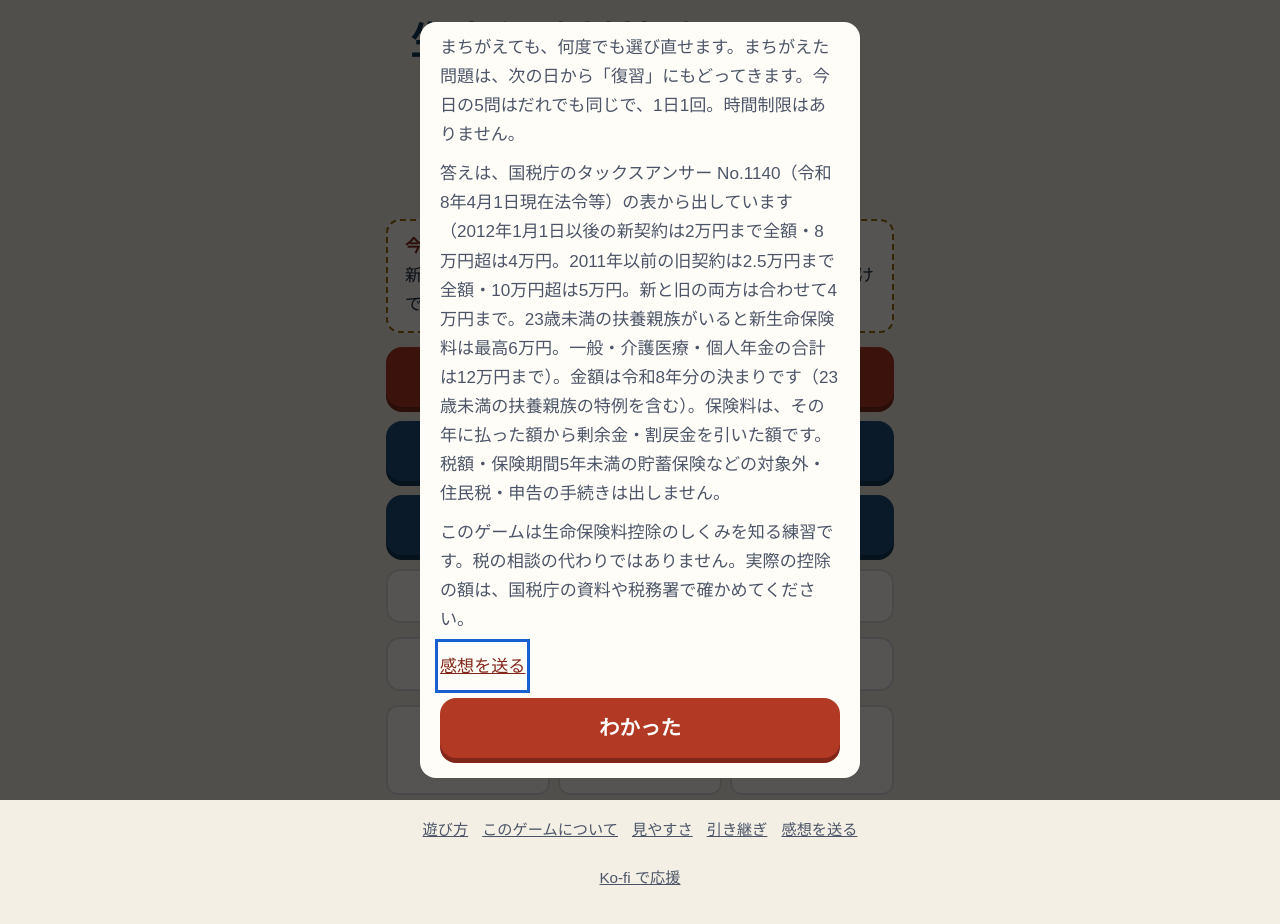
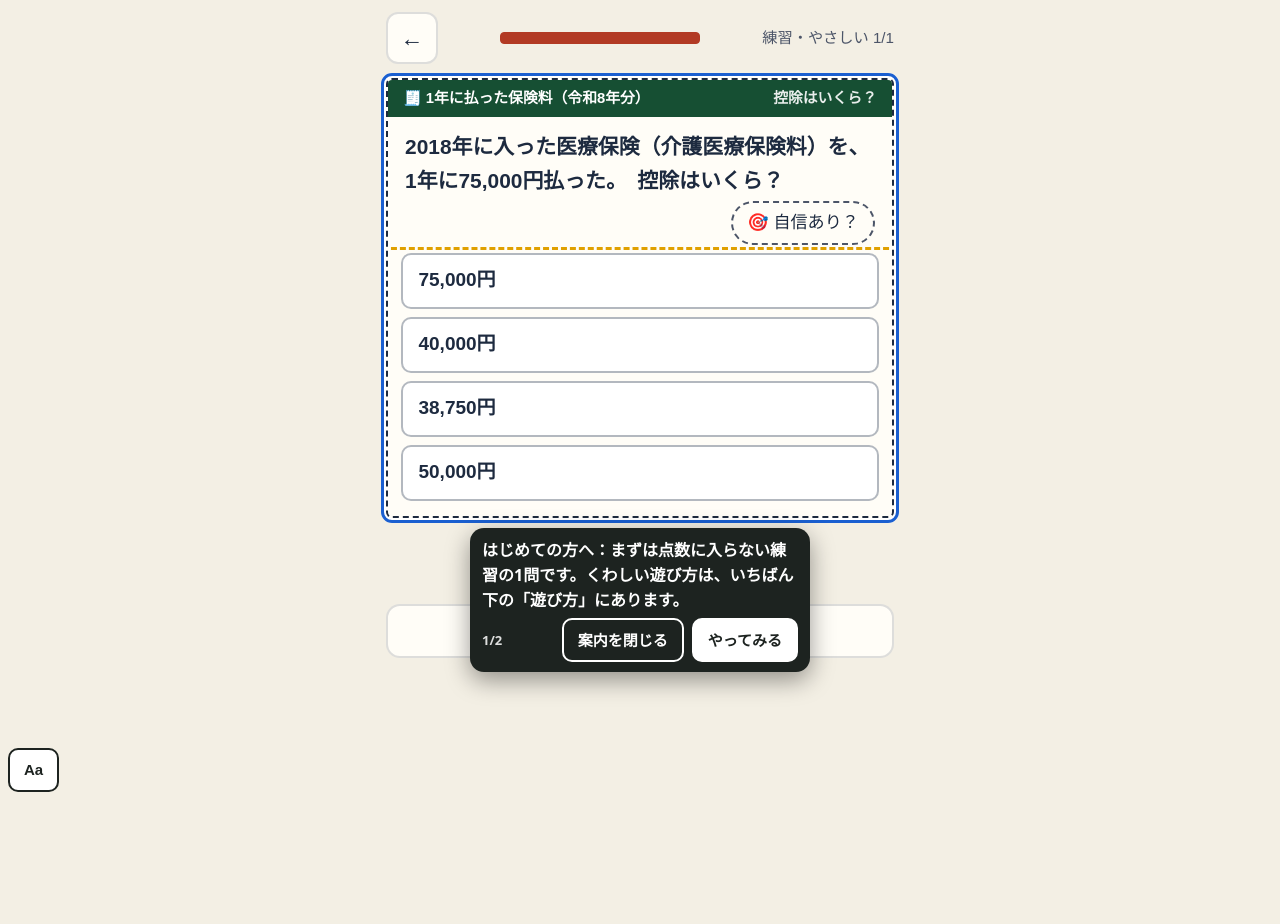
Before and after one commit to satou-aaaaa/seiho-ikura, a plain HTML site: page index.html in a window 1280 px wide. After the commit the page ends 800 px from the top, so only its background shows below. Drawn offline with Linux system fonts and the light colour scheme; a web font is replaced by a local one.

Commit message:
ひな形の共通部品を写す（shared-workflows 67f7985） (#6)
Co-authored-by: template-sync <41898283+github-actions[bot]@users.noreply.github.com>

```diff
--- a/index.html
+++ b/index.html
@@ -346,7 +346,8 @@ html.a11y-say body{padding-bottom:calc(64px + env(safe-area-inset-bottom,0px))!i
 //      （incidents/2026-11-21-hand-copied-helpers-drift.md）。
 //      あわせて、はじめて遊ぶ人への案内（吹き出し Core.coach）を足した。長い「遊び方」の窓の代わりに、練習の1問を遊びながら
 //      その場で一言ずつ教える（NN/g「Mobile Instructional Overlays」・Andersen ほか CHI 2012「The Impact of Tutorials on Games of Varying Complexity」）。
-//   3: 2026-11-22 吹き出しを出しているあいだ 0.4 秒ごとに場所を測り直す（古い場所に残って押す所を隠すことがあった）。ボタンの字を「案内を閉じる」に
+//   3: 2026-11-22 吹き出しを出しているあいだ 0.4 秒ごとに場所を測り直す（古い場所に残って押す所を隠すことがあった）。ボタンの字を「案内を閉じる」に。
+//      段の wait（その所が出るまで待つ）を足した。全ゲームの「はじめての練習」を sync-template の migrateFirstPlay が足すため
 //   2: 2026-11-22 感想フォームのゲーム名を、渡さなければ題（<title>）から入れる。sync-template が全ゲームを game-core に切り替える（migrateCore）ため
 // 決まり: 外へ通信しない。ゲームの関数の名前（toast・buzz など）は上書きしない（Core.toast などで呼ぶ）。
 (function () {
@@ -432,6 +433,7 @@ html.a11y-say body{padding-bottom:calc(64px + env(safe-area-inset-bottom,0px))!i
   //   sel   …… 吹き出しを付ける所。まだ画面に無いあいだは待つ（ゲームが画面を作り直しても付け直す）
   //   until …… その所が画面に出たら次へ進む（答えた・正解した など）。無ければ sel を押したら次へ
   //   button …… 押すと次へ進むボタンの字（読むだけの吹き出し）
+  //   wait  …… その所が画面に出るまで、この吹き出しは出さずに待つ（答えたあとにだけ「次へ」を指す など）
   //   pos   …… "below"（既定）か "above"。その側に場所が無ければ、ページを少し動かして場所を空ける（読む所を隠さないため）
   // 吹き出しは押す所を隠さない（上か下の空いたほうに出す）。「案内を閉じる」と Esc でいつでもやめられる。
   const coach = (() => {
@@ -466,7 +468,7 @@ html.a11y-say body{padding-bottom:calc(64px + env(safe-area-inset-bottom,0px))!i
       while (steps && i < steps.length && steps[i].until && find(steps[i].until)) i++;
       if (!steps) return;
       if (i >= steps.length) return stop(true);
-      const st = steps[i], el = find(st.sel);
+      const st = steps[i], el = st.wait && !find(st.wait) ? null : find(st.sel);
       if (!el) { box.hidden = true; mark(null); return; }
       box.hidden = false; mark(el);
       const fresh = shown !== i;
@@ -946,7 +948,7 @@ function home() {
   $("go-cal").onclick = () => cal();
   $("go-ach").onclick = achView;
   bindFooter();
-  if (!s.tut) openHow();
+  if (!s.tut) firstPlay();
 }
 function practiceMenu() {
   app.innerHTML = `<header><button class="icon" id="back" aria-label="もどる">←</button><h1>練習<small>今日の記録には入りません（税の手帳には載ります）</small></h1></header>
@@ -957,6 +959,27 @@ function practiceMenu() {
   document.querySelectorAll(".lv button").forEach((b) => (b.onclick = () => startRun("p", +b.dataset.t)));
   bindFooter(); toTop();
 }
+// first-play:begin（shared-workflows の scripts/sync-template.mjs が足した。直すときはひな形を直す）
+// はじめての人：長い「遊び方」の窓を出さず、点数に入らない練習の1問を遊びながら、吹き出しで一言ずつ教える（game-core の Core.coach）。
+// 「見た」は始めたその場で残す（途中でやめても、次からはふつうに始まる。くわしい遊び方はいつでもいちばん下の「遊び方」から）
+const FIRST_STEPS = [
+  { sel: "#choices", button: "やってみる", text: "はじめての方へ：まずは点数に入らない練習の1問です。くわしい遊び方は、いちばん下の「遊び方」にあります。" },
+  { sel: "#next", wait: ".verdict", text: "できました。わけを読んだら、ここを押して進みます。" },
+];
+function firstPlay() {
+  save((s) => { s.tut = true; });
+  // 練習の入り口を開いて、いちばん上（いちばんやさしい）を押す。無ければ前の形（遊び方の窓）にもどす
+  practiceMenu();
+  const b = document.querySelector(".lv button");
+  if (!window.Core || !Core.coach || !b) { home(); return openHow(); }
+  b.click();
+  // 練習は1問だけにする（数を減らしてから描き直す）
+  save((s) => { const r = s.runs && s.runs.p; if (r && Array.isArray(r.list)) r.list = r.list.slice(0, 1); });
+  play();
+  // 案内を閉じた（Esc も）ら、1問の練習の途中経過を残さずにホームへ（ふだんの練習の「続きから」を出さない）
+  Core.coach.start(FIRST_STEPS, { home, onEnd: (done) => { if (done === false) { save((s) => { const r = s.runs && s.runs.p; if (r && !(r.res || []).length) delete s.runs.p; }); home(); } } });
+}
+// first-play:end
 function startRun(mode, opt) {
   const k = todayKey(); let ng = false;
   save((s) => {
```
Also changed, not shown: qa/run.mjs (+6 -5 lines).
